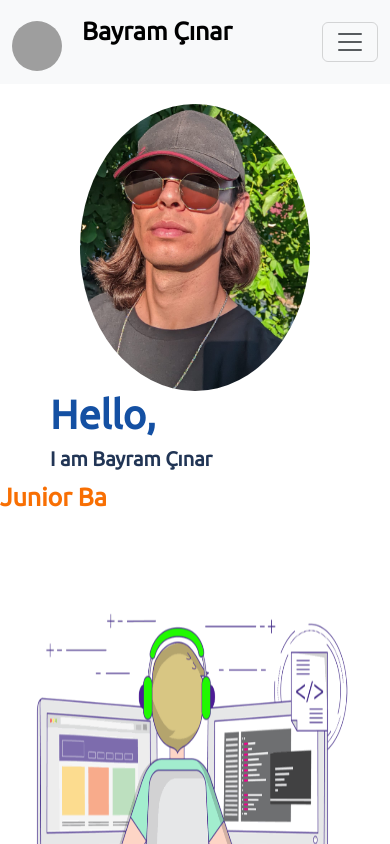
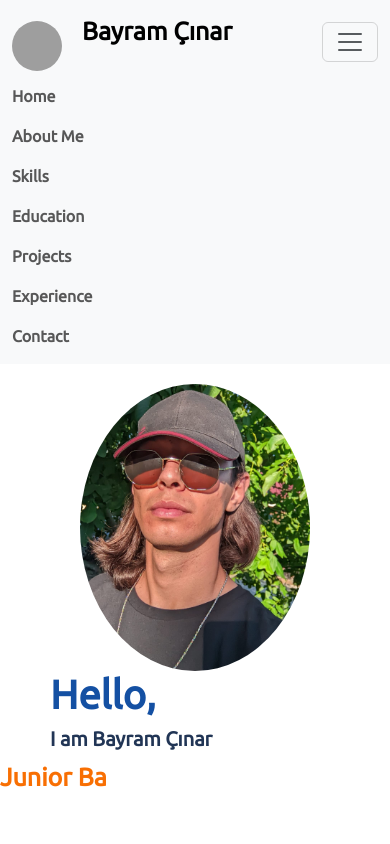
Before and after one commit to bayramcinar/portfolioWebsite, a React (Create React App) app: page / in a window 390 px wide. Shown: the top 844 px of the page. Built offline with nearby package versions, Linux system fonts and the light colour scheme; grey boxes are pictures that could not be loaded.

Commit message:
navbar.css

```diff
--- a/src/style/navbar.css
+++ b/src/style/navbar.css
@@ -1,4 +1,4 @@
-#navbarNav{
+#bar{
     display: flex !important;
     justify-content: end;
 }
@@ -34,8 +34,8 @@
     transition: color 0.3s;
 }
 @media (max-width: 768px) {
-    #navbarNav{
+    #bar{
         display: flex !important;
-        justify-content: end;
+        justify-content: start;
     }
 }
```
